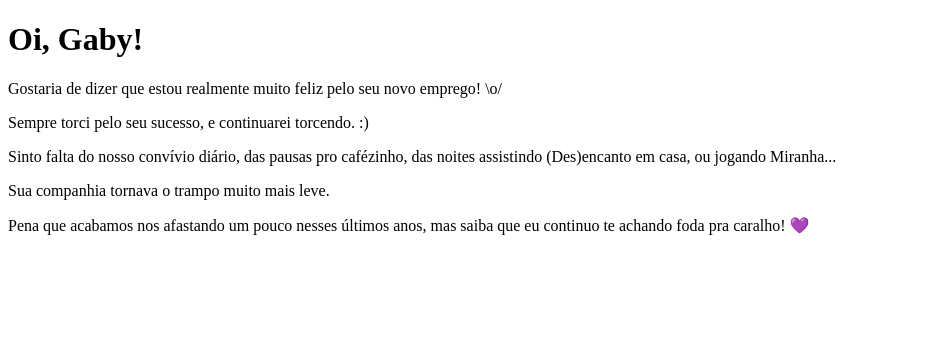
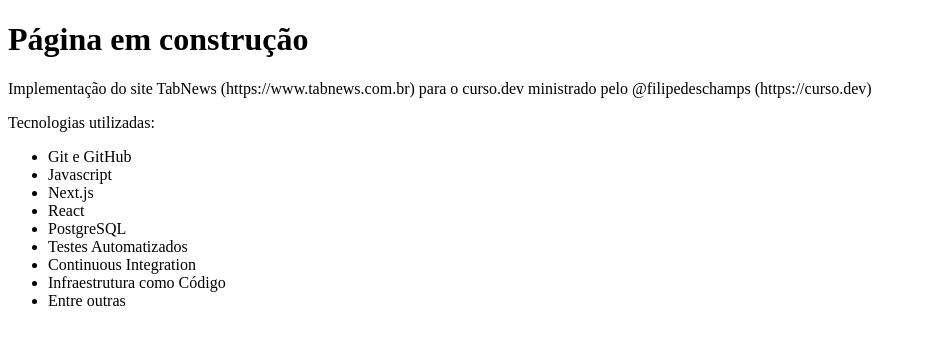
Before and after one commit to fhmurakami/clone-tabnews, a Next.js app: page / in a window 1280 px wide. Shown: the top 344 px of the page, without its empty margins (0-926 px from the left). Built offline with nearby package versions, Linux system fonts and the light colour scheme.

Commit message:
Update index.js

```diff
--- a/pages/index.js
+++ b/pages/index.js
@@ -1,21 +1,22 @@
 function Home() {
   return (
     <div>
-      <h1>Oi, Gaby!</h1>
+      <h1>Página em construção</h1>
       <p>
-        Gostaria de dizer que estou realmente muito feliz pelo seu novo emprego!
-        \o/
+        Implementação do site TabNews (https://www.tabnews.com.br) para o curso.dev ministrado pelo @filipedeschamps (https://curso.dev)
       </p>
-      <p>Sempre torci pelo seu sucesso, e continuarei torcendo. :)</p>
-      <p>
-        Sinto falta do nosso convívio diário, das pausas pro cafézinho, das
-        noites assistindo (Des)encanto em casa, ou jogando Miranha...
-      </p>
-      <p>Sua companhia tornava o trampo muito mais leve.</p>
-      <p>
-        Pena que acabamos nos afastando um pouco nesses últimos anos, mas saiba
-        que eu continuo te achando foda pra caralho! 💜
-      </p>
+      <p>Tecnologias utilizadas:</p>
+      <ul>
+        <li>Git e GitHub</li>
+        <li>Javascript</li>
+        <li>Next.js</li>
+        <li>React</li>
+        <li>PostgreSQL</li>
+        <li>Testes Automatizados</li>
+        <li>Continuous Integration</li>
+        <li>Infraestrutura como Código</li>
+        <li>Entre outras</li>
+      </ul>
     </div>
   );
 }
```
